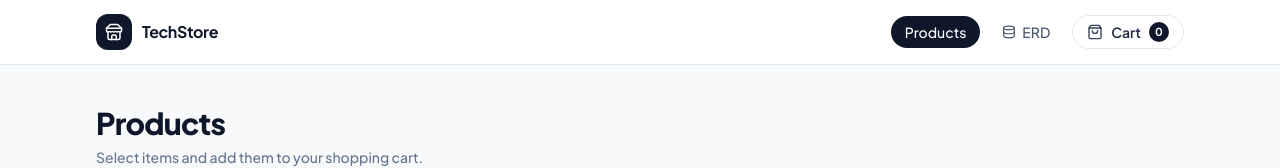
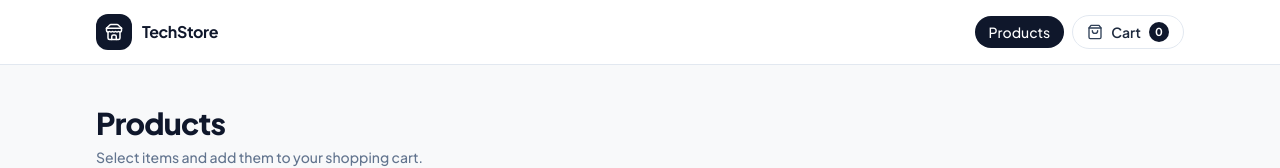
Before and after one commit to hengminou12345-del/UI-E-Commerce, a React (Vite) app: page / in a window 1280 px wide. Shown: the top 168 px of the page. Built offline with nearby package versions, Linux system fonts and the light colour scheme; no server answers.

Commit message:
chore: remove ERD link from navbar header

```diff
--- a/src/components/Navbar.jsx
+++ b/src/components/Navbar.jsx
@@ -1,5 +1,5 @@
 import { Link, NavLink } from 'react-router-dom';
-import { Database, ShoppingBag, Store } from 'lucide-react';
+import { ShoppingBag, Store } from 'lucide-react';
 import { useCart } from '../context/CartContext';
 
 export default function Navbar() {
@@ -28,10 +28,6 @@ export default function Navbar() {
           <NavLink to="/" end className={navLinkClass}>
             Products
           </NavLink>
-          <NavLink to="/erd" className={navLinkClass}>
-            <Database className="h-3.5 w-3.5" />
-            ERD
-          </NavLink>
           <Link
             to="/cart"
             className="inline-flex items-center gap-2 rounded-full border border-slate-200 bg-white px-3.5 py-1.5 text-sm font-semibold text-slate-800 transition hover:border-slate-300 hover:bg-slate-50"
```
